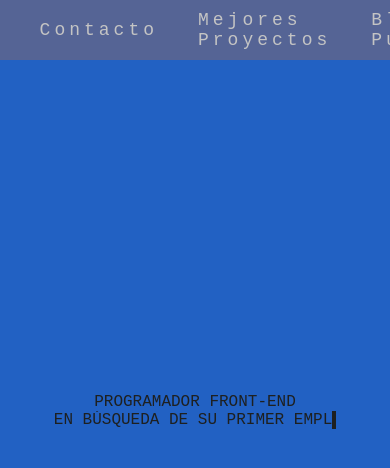
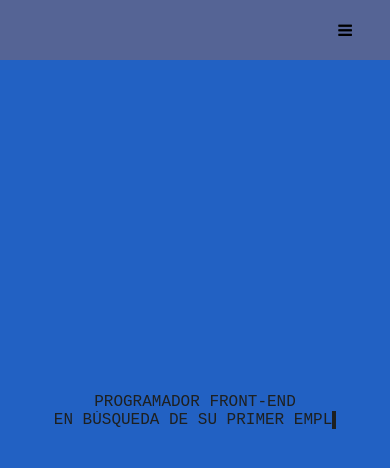
Before and after one commit to fimovol/testdereacttest, a React (Create React App) app: page / in a window 390 px wide. Shown: the top 468 px of the page. Built offline with nearby package versions, Linux system fonts and the light colour scheme.

Commit message:
cambios realizados

```diff
--- a/public/index.html
+++ b/public/index.html
@@ -9,6 +9,7 @@
       content="Web site created using create-react-app"
     />
     <link rel="apple-touch-icon" href="%PUBLIC_URL%/logo192.png" />
+    <link rel="stylesheet" href="https://cdnjs.cloudflare.com/ajax/libs/font-awesome/4.7.0/css/font-awesome.min.css">
     <!--
       manifest.json provides metadata used when your web app is installed on a
       user's mobile device or desktop. See https://developers.google.com/web/fundamentals/web-app-manifest/
--- a/src/App.jsx
+++ b/src/App.jsx
@@ -26,14 +26,33 @@ function Fotossenalando (){
 }
 
 function App(){
+  const [elemento,setelemento]=useState(true)
+  let estilos = null
+  let navbarestilo = null
+  if(elemento === true){
+
+  }
+  if(elemento === false){
+    estilos = {
+      display: 'block',
+    }
+    navbarestilo = {
+      height: 'auto',
+      justifyContent: 'center',
+      flexDirection: 'column'
+    }
+  }
   return (
     <div className="App">
-      <nav>
-        <a href="#home" className='parrafo'>home</a>
-        <a href="#sobremi" className='parrafo'>sobre mi</a>
-        <a href="#contacto" className='parrafo'>contacto</a>
-        <a href="#proyectos" className='parrafo'>mejores proyectos</a>
-        <a href="#Blog" className='parrafo'>Blog y publicaciones</a>
+      <nav className='navbar' style={navbarestilo}>
+        <div className='tres lineas'>
+          <i className="fa fa-bars fa-3" aria-hidden="true" onClick={() => setelemento(!elemento)}></i>
+        </div>
+        <a href="#home" className='parrafo' style={estilos} onClick={() => setelemento(true)}>home</a>
+        <a href="#sobremi" className='parrafo' style={estilos} onClick={() => setelemento(true)}>sobre mi</a>
+        <a href="#contacto" className='parrafo' style={estilos} onClick={() => setelemento(true)}>contacto</a>
+        <a href="#proyectos" className='parrafo' style={estilos} onClick={() => setelemento(true)}>mejores proyectos</a>
+        <a href="#Blog" className='parrafo' style={estilos} onClick={() => setelemento(true)}>Blog y publicaciones</a>
       </nav>
       <Fotossenalando/>
       <section id='sobremi'><Sobremi/></section>
--- a/src/App.scss
+++ b/src/App.scss
@@ -84,7 +84,7 @@ body{
   overflow: hidden;
   animation-delay: 3.5s;
 }
-nav{
+.navbar{
   background-color: rgba(136, 105, 105, 0.5);
   width: 100vw;
   height: 60px;
@@ -94,6 +94,13 @@ nav{
   position:fixed;
   top: 0;
   z-index:10;
+  text-align: inherit;
+}
+.tres.lineas{
+  display: none;
+}
+.fa.fa-bars{
+
 }
 section{
   width: 100vw;
@@ -118,6 +125,22 @@ section{
 .parrafo:hover {
   color: rgb(2, 0, 138);
 }
+@media (max-width: 730px){
+  .navbar{
+    justify-content: flex-end;
+    text-align: center;
+  }
+  .navbar > .parrafo:nth-child(1n+2) {
+    display: none;
+  }
+  .tres.lineas{
+    width: 90px;
+    height: 60px;
+    display: flex;
+    justify-content: center;
+    align-items: center;
+  }
+}
 
 @media (max-width: 912px) {
   .img {
```
